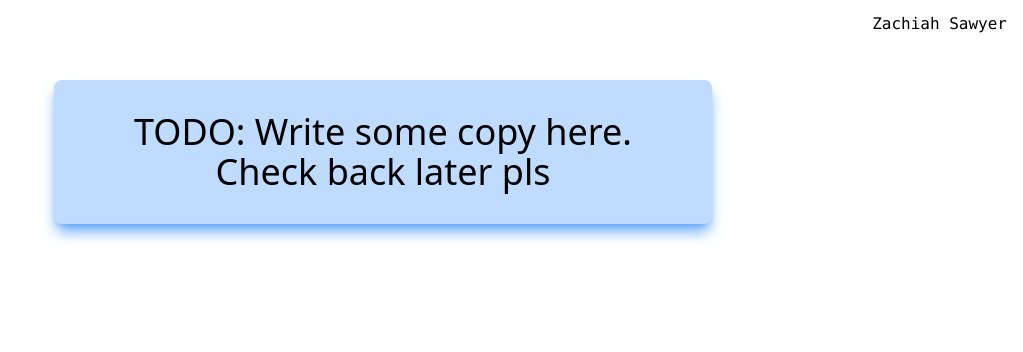
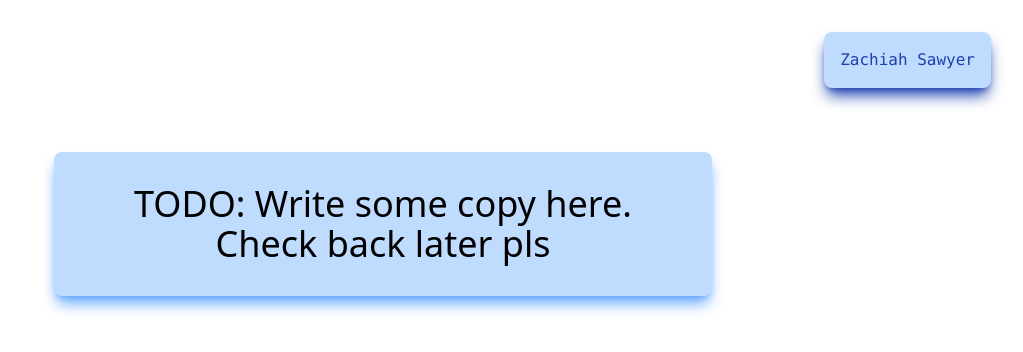
Before and after one commit to Zachiah/personal-site, a SvelteKit app: page /skills/pianist in a window 1280 px wide. Shown: the top 352 px of the page, without its empty margins (257-1280 px from the left). Built offline with nearby package versions, Linux system fonts and the light colour scheme.

Commit message:
Improve aesthetic on other pages

```diff
--- a/src/routes/+layout.svelte
+++ b/src/routes/+layout.svelte
@@ -2,6 +2,9 @@
 	import { onNavigate } from '$app/navigation';
 	import { page } from '$app/stores';
 	import '../app.postcss';
+	import { spring } from 'svelte/motion';
+	import { onMount } from 'svelte';
+	import throttle from 'lodash.throttle';
 
 	onNavigate((navigation) => {
 		const d = document as any as { startViewTransition: (fn: () => Promise<void>) => void };
@@ -14,11 +17,35 @@
 			});
 		});
 	});
+
+	let mounted = false;
+	onMount(() => (mounted = true));
+
+	let mousePos = spring({ x: -80, y: -80 }, { stiffness: 0.1, damping: 0.2 });
+	$: isTouchDevice = mounted && window.matchMedia('(pointer: coarse)').matches;
 </script>
 
+<svelte:window
+	on:mousemove={throttle((e) => {
+		$mousePos = { x: e.x, y: e.y };
+	})}
+/>
+
+{#if !isTouchDevice}
+	<div
+		class="fixed w-40 h-40 rounded-full shadow-inner bg-gray-200 dark:bg-blue-500 mix-blend-difference z-50 transform -translate-x-1/2 -translate-y-1/2 pointer-events-none"
+		style="top: {$mousePos.y}px; left: {$mousePos.x}px;"
+	/>
+{/if}
+
 {#if $page.url.pathname !== '/'}
-	<nav class="w-full text-right px-4 py-3 font-mono max-w-[100vw]">
-		<a href="/" style="view-transition-name: fullname;">Zachiah Sawyer</a>
+	<nav class="w-full flex p-8 font-mono text-blue-800 max-w-[100vw]">
+		<a
+			href="/"
+			style="view-transition-name: fullname;"
+			class="rounded-lg shadow-lg shadow-blue-800 ml-auto bg-blue-200 p-4 hover:bg-blue-800 hover:text-gray-200 focus:bg-blue-800 focus:text-gray-200 duration-200 transform scale-100 active:scale-110"
+			>Zachiah Sawyer</a
+		>
 	</nav>
 {/if}
 
@@ -39,15 +66,15 @@
 
 	@keyframes scale-in {
 		from {
-			transform: scale(0) translate(-40px,-40px);
-            filter: grayscale(1);
+			transform: scale(0) translate(-40px, -40px);
+			filter: grayscale(1);
 		}
 	}
 
 	@keyframes scale-out {
 		to {
 			transform: scale(0) translate(-40px, -40px);
-            filter: grayscale(1);
+			filter: grayscale(1);
 		}
 	}
 
--- a/src/routes/+page.svelte
+++ b/src/routes/+page.svelte
@@ -1,8 +1,8 @@
 <script lang="ts">
 	import { onMount } from 'svelte';
 	import SEO from '$lib/components/SEO.svelte';
-	import { spring, tweened } from 'svelte/motion';
-    import throttle from 'lodash.throttle';
+	import { spring } from 'svelte/motion';
+	import throttle from 'lodash.throttle';
 
 	let scrollY = typeof window === 'undefined' ? 0 : window.scrollY;
 
@@ -30,9 +30,6 @@
 
 	let mounted = false;
 	onMount(() => (mounted = true));
-
-	let mousePos = spring({ x: -80, y: -80 }, { stiffness: 0.1, damping: 0.2 });
-	$: isTouchDevice = mounted && window.matchMedia('(pointer: coarse)').matches;
 </script>
 
 <SEO title="Zachiah Sawyer" description="Hi my name is Zachiah Sawyer. This is my personal site" />
@@ -41,17 +38,7 @@
 	on:scroll={throttle(() => {
 		scrollY = window.scrollY;
 	}, 50)}
-	on:mousemove={throttle((e) => {
-		$mousePos = { x: e.x, y: e.y };
-	}, 50)}
 />
-
-{#if !isTouchDevice}
-	<div
-		class="fixed w-52 h-52 rounded-full shadow-inner bg-gray-200 dark:bg-blue-500 mix-blend-difference z-50 transform -translate-x-1/2 -translate-y-1/2 pointer-events-none"
-		style="top: {$mousePos.y}px; left: {$mousePos.x}px;"
-	/>
-{/if}
 
 <div
 	class="prose mx-auto text-center z-10 top-1/2 left-1/2 transform -translate-x-1/2 -translate-y-1/2 text-[64px]"
```
